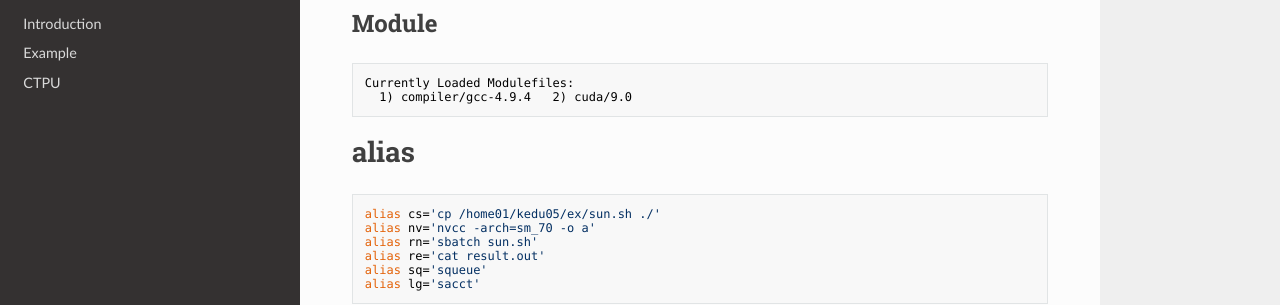
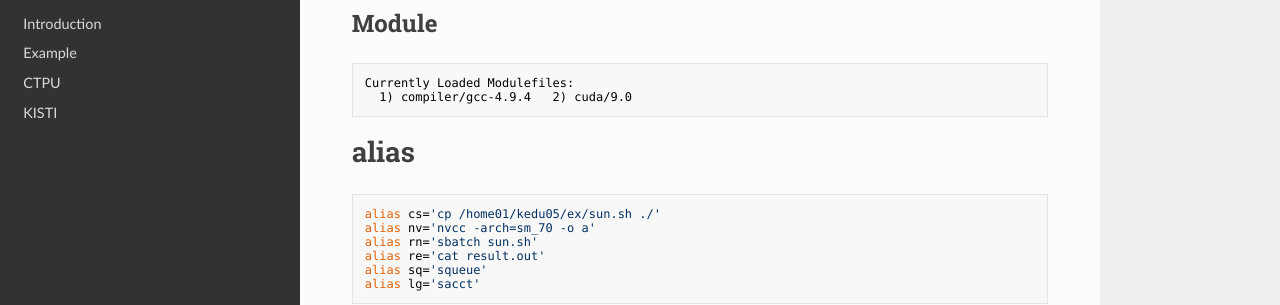
Before and after one commit to WonyoungCho/CUDA, an MkDocs documentation site: the page built from docs/index.md, in a window 1280 px wide. Shown: the part 201-506 px from the top of the page. Built offline with MkDocs 1.6.1, drawn with Linux system fonts in a browser that asks for light colours; nearby versions of some CDN libraries; old or Windows-style settings are respelled for this version of MkDocs.

Commit message:
Update mkdocs.yml

```diff
--- a/mkdocs.yml
+++ b/mkdocs.yml
@@ -12,5 +12,6 @@ pages:
         - 'Introduction' : 'CUDA_int.md'
         - 'Example' : 'CUDA_ex.md'
     - CTPU: 'ctpu.md'
+    - KISTI: 'kisti.md'
 
 theme: readthedocs
```
